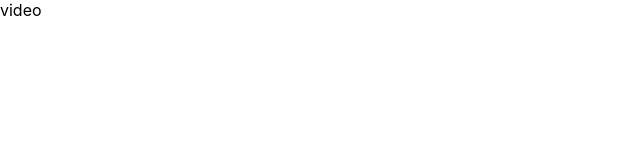
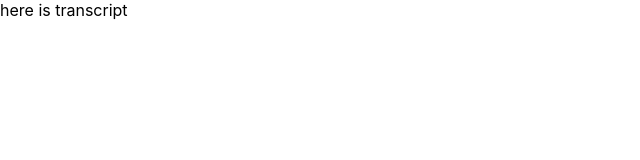
Before and after one commit to teeamhoge/neozoom, a React (Create React App) app: page /video in a window 1280 px wide. Shown: the top 160 px of the page, without its empty margins (0-640 px from the left). Built offline with nearby package versions, Linux system fonts and the light colour scheme.

Commit message:
add transcript component

```diff
--- /dev/null
+++ b/src/screens/transcript.js
@@ -0,0 +1,13 @@
+import React from "react";
+
+const Transcript = () => {
+
+	//TODO: recognize voice and write transcript
+	return (
+		<div>
+			here is transcript
+		</div>
+	)
+}
+
+export default Transcript;
--- a/src/screens/video.js
+++ b/src/screens/video.js
@@ -1,7 +1,13 @@
 import React from "react";
+import Transcript from "./transcript"
+
 
 const Video = () => {
-  return <div>video</div>;
+	return (
+		<div>
+			<Transcript />
+		</div>
+	)
 };
 
 export default Video;
```
